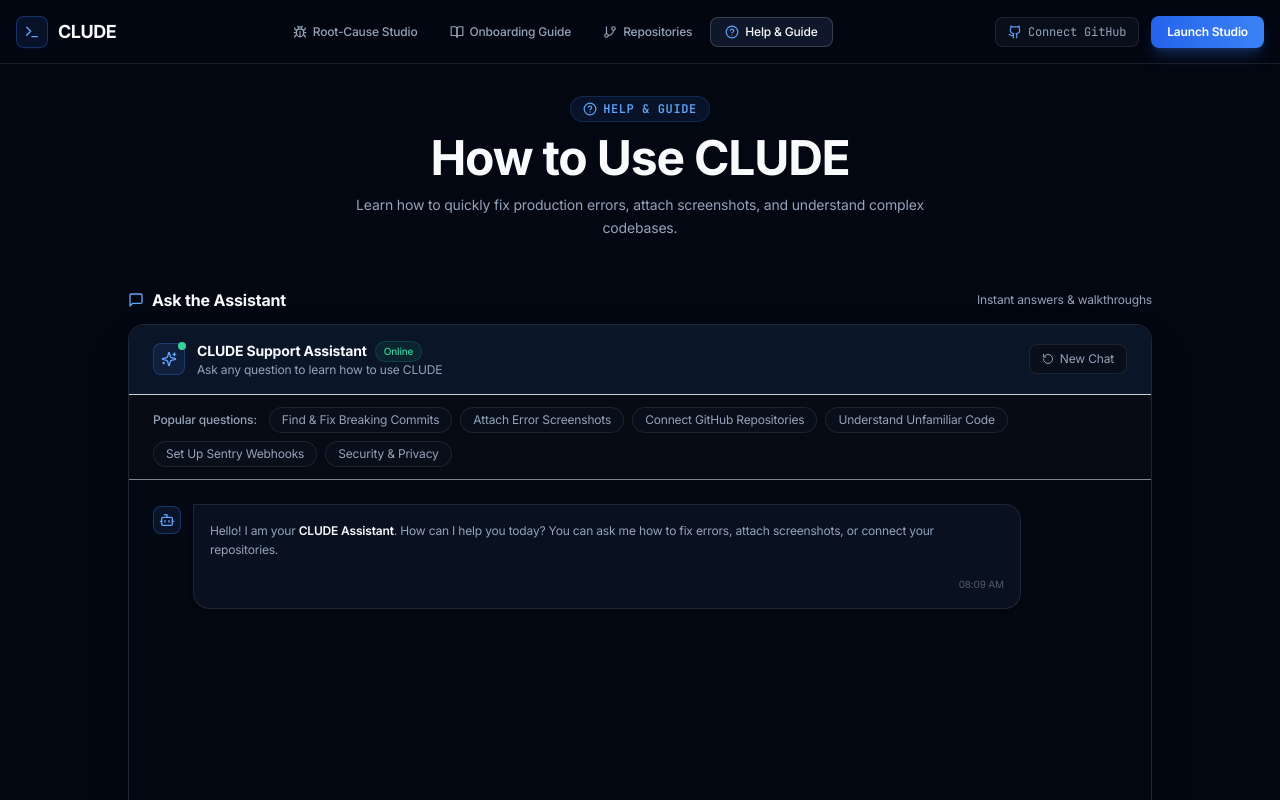
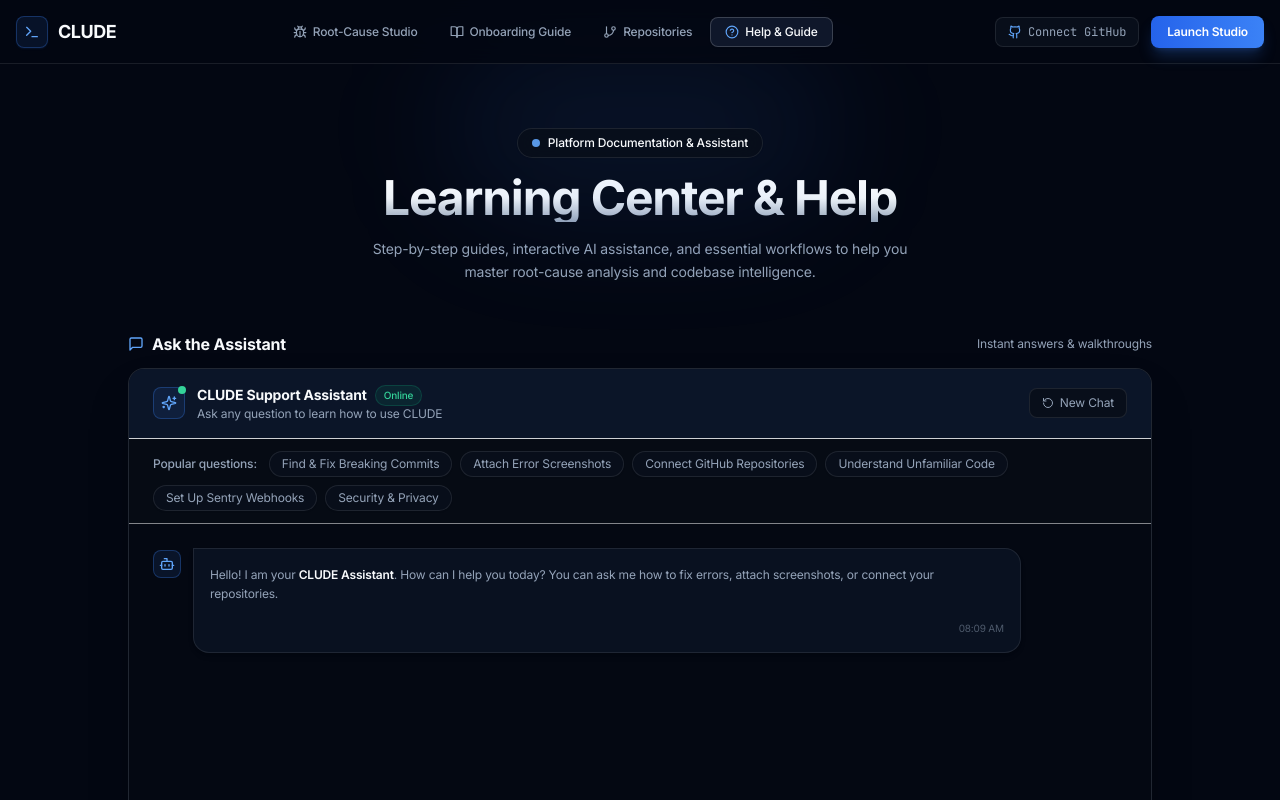
Before and after one commit to arnnnnaaavvvvv/CLUDE, a Next.js app in the folder frontend/: page /help in a window 1280 px wide. Shown: the top 800 px of the page. Built offline with nearby package versions, Linux system fonts and the light colour scheme.

Commit message:
feat(help): elevate Help page header with luxury gradient styling and ambient glow

```diff
--- a/frontend/app/help/page.tsx
+++ b/frontend/app/help/page.tsx
@@ -45,17 +45,21 @@ export default function HelpAndPlatformGuide() {
 
   return (
     <div className="space-y-12 max-w-5xl mx-auto font-sans pb-16">
-      {/* Header */}
-      <div className="text-center space-y-3 max-w-2xl mx-auto">
-        <div className="inline-flex items-center gap-1.5 px-3 py-1 rounded-full bg-blue-500/10 border border-blue-500/20 text-xs font-mono text-blue-400 font-semibold uppercase tracking-wider">
-          <HelpCircle className="h-3.5 w-3.5" />
-          <span>Help &amp; Guide</span>
+      {/* Premium Hero Header */}
+      <div className="relative text-center space-y-4 max-w-3xl mx-auto pt-4">
+        <div className="absolute -top-12 left-1/2 -translate-x-1/2 w-96 h-40 bg-blue-500/10 blur-3xl rounded-full pointer-events-none" />
+
+        <div className="inline-flex items-center gap-2 px-3.5 py-1.5 rounded-full bg-surface/80 border border-border text-xs text-textSecondary backdrop-blur-md shadow-sm">
+          <span className="flex h-2 w-2 rounded-full bg-blue-400 animate-pulse" />
+          <span className="font-medium text-textPrimary">Platform Documentation &amp; Assistant</span>
         </div>
-        <h1 className="text-3xl sm:text-5xl font-bold tracking-tight text-textPrimary">
-          How to Use CLUDE
+
+        <h1 className="text-3xl sm:text-5xl font-bold tracking-tight bg-gradient-to-b from-white via-slate-100 to-slate-400 bg-clip-text text-transparent">
+          Learning Center &amp; Help
         </h1>
+
         <p className="text-sm text-textSecondary max-w-xl mx-auto leading-relaxed">
-          Learn how to quickly fix production errors, attach screenshots, and understand complex codebases.
+          Step-by-step guides, interactive AI assistance, and essential workflows to help you master root-cause analysis and codebase intelligence.
         </p>
       </div>
 
```
